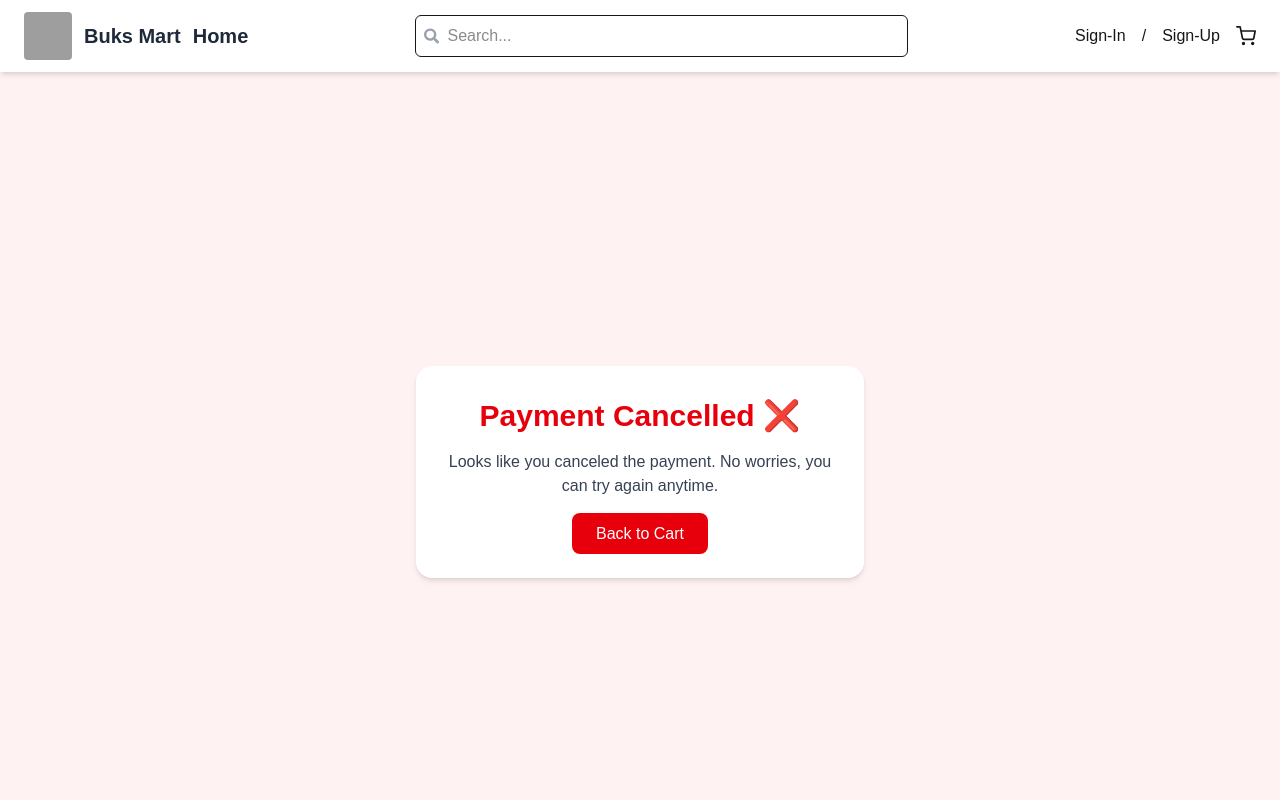
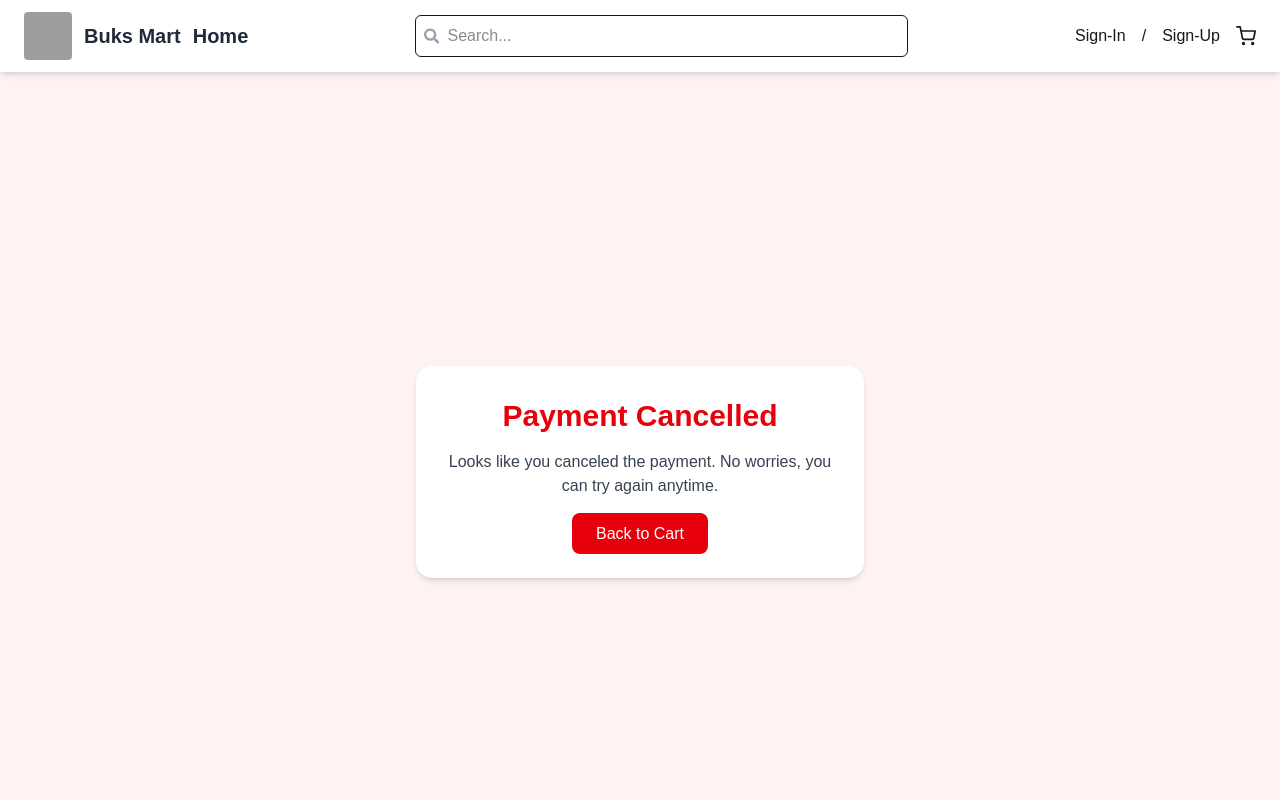
Before and after one commit to DevJoe20/buks-mart, a Next.js app: page /cancel in a window 1280 px wide. Shown: the top 800 px of the page. Built offline with nearby package versions, Linux system fonts and the light colour scheme; no server answers; the database is empty; grey boxes are pictures that could not be loaded.

Commit message:
second commit

```diff
--- a/src/components/Cancel.jsx
+++ b/src/components/Cancel.jsx
@@ -7,7 +7,7 @@ const Cancel = () => {
     <div className="flex flex-col items-center justify-center h-screen bg-red-50 px-6">
       <div className="bg-white p-8 rounded-2xl shadow-md text-center max-w-md">
         <h1 className="text-3xl font-bold text-red-600 mb-4">
-          Payment Cancelled ❌
+          Payment Cancelled
         </h1>
         <p className="text-gray-700 mb-6">
           Looks like you canceled the payment. No worries, you can try again anytime.
```
